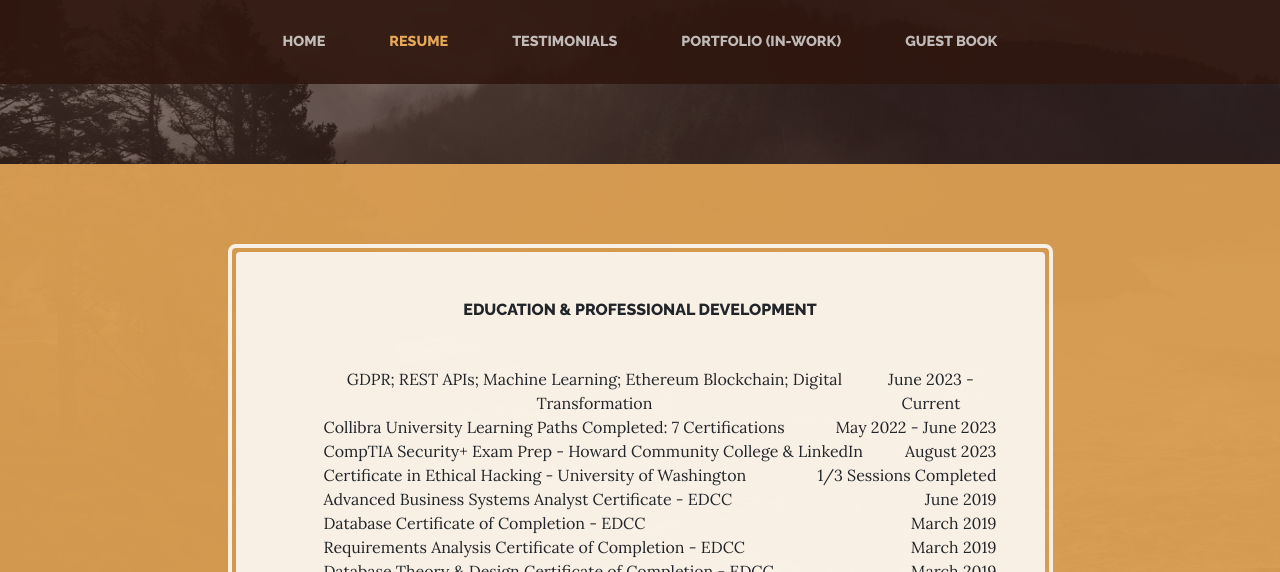
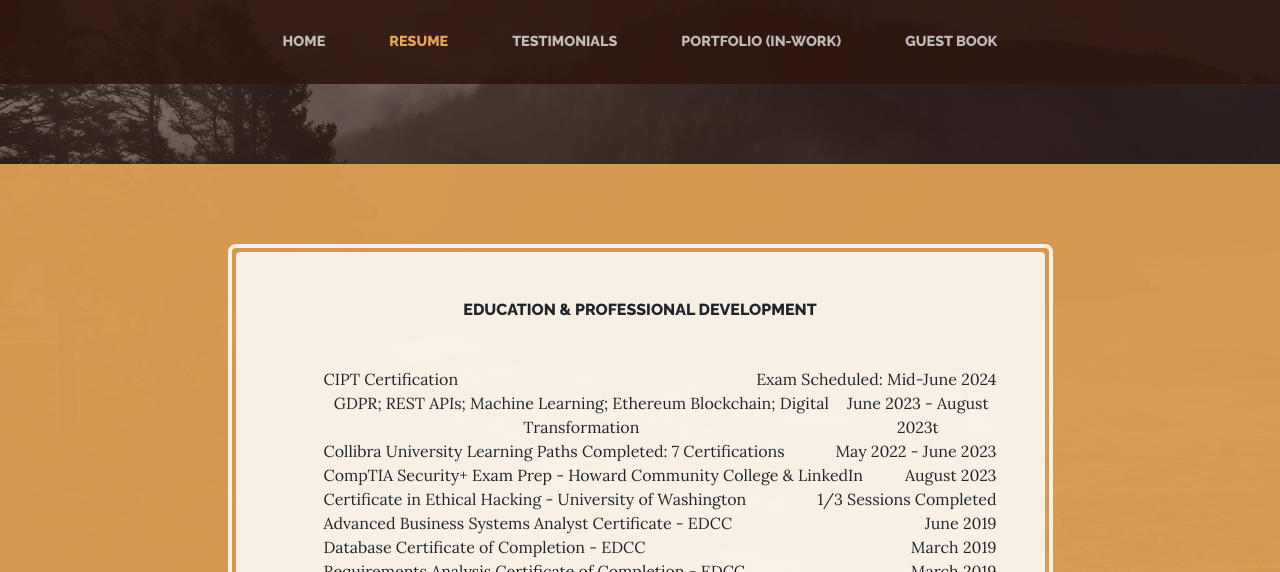
Before and after one commit to RealAmeliaBedelia/MoreAboutMe, a website: page resume.html in a window 1280 px wide. Shown: the part 228-800 px from the top of the page. Drawn offline with Linux system fonts and the light colour scheme.

Commit message:
Update resume.html

```diff
--- a/resume.html
+++ b/resume.html
@@ -67,9 +67,14 @@
 				<span class="section-heading-upper">EDUCATION & PROFESSIONAL DEVELOPMENT</span>
               </h2>
               <ul >
-		             <li class="list-unstyled-item list-hours-item d-flex">
+		</li>
+		<li class="list-unstyled-item list-hours-item d-flex">
+                 CIPT Certification
+                  <span class="ml-auto">Exam Scheduled: Mid-June 2024</span>
+		</li>
+		<li class="list-unstyled-item list-hours-item d-flex">
                   GDPR; REST APIs; Machine Learning; Ethereum Blockchain; Digital Transformation
-                  <span class="ml-auto">June 2023 - Current</span>
+                  <span class="ml-auto">June 2023 - August 2023t</span>
                 </li>
                 <li class="list-unstyled-item list-hours-item d-flex">
                   Collibra University Learning Paths Completed: 7 Certifications
```
